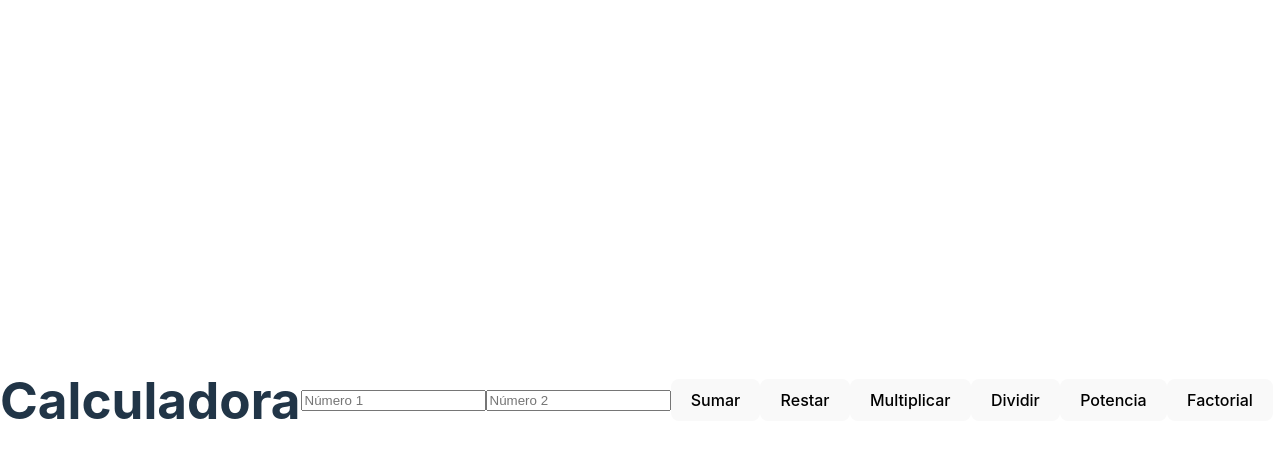
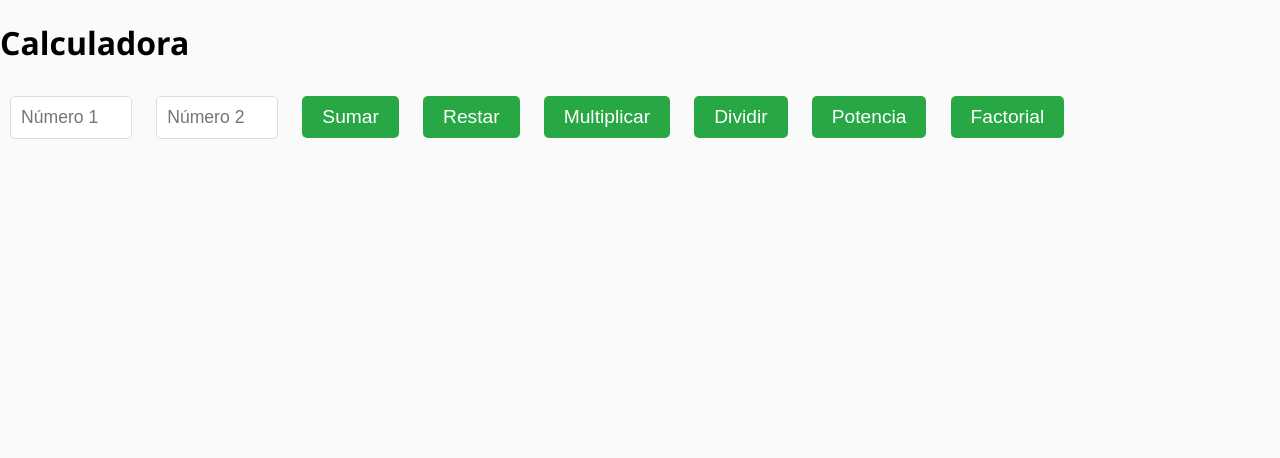
Before and after one commit to jmbbenavides/Guia-4, a website built with Vite: page EjecicioDos/index.html in a window 1280 px wide. Built offline with nearby package versions, Linux system fonts and the light colour scheme.

Commit message:
modificacion de archivos

```diff
--- /dev/null
+++ b/Benavides/style.css
@@ -0,0 +1,27 @@
+body {
+    font-family: Arial, sans-serif;
+    background-color: #f4f4f4;
+    margin: 0;
+    padding: 20px;
+}
+
+h1 {
+    font-size: 2em;
+    color: #333;
+}
+
+button {
+    display: inline-block;
+    padding: 10px 20px;
+    margin: 10px;
+    border: none;
+    background-color: #4CAF50;
+    color: white;
+    font-size: 1em;
+    cursor: pointer;
+    transition: background-color 0.3s;
+}
+
+button:hover {
+    background-color: #45a049;
+}
--- a/EjecicioDos/index.html
+++ b/EjecicioDos/index.html
@@ -4,6 +4,7 @@
   <meta charset="UTF-8">
   <meta name="viewport" content="width=device-width, initial-scale=1.0">
   <title>Calculadora</title>
+  <link rel="stylesheet" href="style.css">
 </head>
 <body>
   <h1>Calculadora</h1>
--- a/EjecicioDos/src/style.css
+++ /dev/null
@@ -1,96 +0,0 @@
-:root {
-  font-family: Inter, system-ui, Avenir, Helvetica, Arial, sans-serif;
-  line-height: 1.5;
-  font-weight: 400;
-
-  color-scheme: light dark;
-  color: rgba(255, 255, 255, 0.87);
-  background-color: #242424;
-
-  font-synthesis: none;
-  text-rendering: optimizeLegibility;
-  -webkit-font-smoothing: antialiased;
-  -moz-osx-font-smoothing: grayscale;
-}
-
-a {
-  font-weight: 500;
-  color: #646cff;
-  text-decoration: inherit;
-}
-a:hover {
-  color: #535bf2;
-}
-
-body {
-  margin: 0;
-  display: flex;
-  place-items: center;
-  min-width: 320px;
-  min-height: 100vh;
-}
-
-h1 {
-  font-size: 3.2em;
-  line-height: 1.1;
-}
-
-#app {
-  max-width: 1280px;
-  margin: 0 auto;
-  padding: 2rem;
-  text-align: center;
-}
-
-.logo {
-  height: 6em;
-  padding: 1.5em;
-  will-change: filter;
-  transition: filter 300ms;
-}
-.logo:hover {
-  filter: drop-shadow(0 0 2em #646cffaa);
-}
-.logo.vanilla:hover {
-  filter: drop-shadow(0 0 2em #3178c6aa);
-}
-
-.card {
-  padding: 2em;
-}
-
-.read-the-docs {
-  color: #888;
-}
-
-button {
-  border-radius: 8px;
-  border: 1px solid transparent;
-  padding: 0.6em 1.2em;
-  font-size: 1em;
-  font-weight: 500;
-  font-family: inherit;
-  background-color: #1a1a1a;
-  cursor: pointer;
-  transition: border-color 0.25s;
-}
-button:hover {
-  border-color: #646cff;
-}
-button:focus,
-button:focus-visible {
-  outline: 4px auto -webkit-focus-ring-color;
-}
-
-@media (prefers-color-scheme: light) {
-  :root {
-    color: #213547;
-    background-color: #ffffff;
-  }
-  a:hover {
-    color: #747bff;
-  }
-  button {
-    background-color: #f9f9f9;
-  }
-}
--- /dev/null
+++ b/EjecicioDos/style.css
@@ -0,0 +1,60 @@
+/* Ejercicio 2: Clase Calculadora */
+
+body {
+  font-family: 'Segoe UI', Tahoma, Geneva, Verdana, sans-serif;
+  background-color: #fafafa;
+  margin: 0;
+  padding: 0;
+}
+
+.container {
+  width: 80%;
+  margin: 50px auto;
+  padding: 20px;
+  background-color: white;
+  border-radius: 10px;
+  box-shadow: 0px 4px 12px rgba(0, 0, 0, 0.1);
+}
+
+h2 {
+  font-size: 2em;
+  color: #333;
+  text-align: center;
+  margin-bottom: 20px;
+}
+
+input[type="number"] {
+  width: 100px;
+  padding: 10px;
+  font-size: 1.1em;
+  margin: 10px;
+  border: 1px solid #ddd;
+  border-radius: 5px;
+}
+
+button {
+  padding: 10px 20px;
+  font-size: 1.2em;
+  margin: 10px;
+  background-color: #28a745;
+  color: white;
+  border: none;
+  border-radius: 5px;
+  cursor: pointer;
+  transition: background-color 0.3s ease;
+}
+
+button:hover {
+  background-color: #218838;
+}
+
+button:focus {
+  outline: none;
+}
+
+.resultado {
+  margin-top: 20px;
+  font-size: 1.5em;
+  color: #333;
+  text-align: center;
+}
--- a/EjercicioCinco/ejerciciocinco.js
+++ b/EjercicioCinco/ejerciciocinco.js
@@ -38,7 +38,7 @@ var Empleado = /** @class */ (function (_super) {
         _this.sueldo = sueldo;
         return _this;
     }
-    // Método para cargar el sueldo
+    // Metodo para cargar el sueldo
     Empleado.prototype.cargarSueldo = function (sueldo) {
         this.sueldo = sueldo;
     };
--- a/EjercicioCinco/src/style.css
+++ /dev/null
@@ -1,96 +0,0 @@
-:root {
-  font-family: Inter, system-ui, Avenir, Helvetica, Arial, sans-serif;
-  line-height: 1.5;
-  font-weight: 400;
-
-  color-scheme: light dark;
-  color: rgba(255, 255, 255, 0.87);
-  background-color: #242424;
-
-  font-synthesis: none;
-  text-rendering: optimizeLegibility;
-  -webkit-font-smoothing: antialiased;
-  -moz-osx-font-smoothing: grayscale;
-}
-
-a {
-  font-weight: 500;
-  color: #646cff;
-  text-decoration: inherit;
-}
-a:hover {
-  color: #535bf2;
-}
-
-body {
-  margin: 0;
-  display: flex;
-  place-items: center;
-  min-width: 320px;
-  min-height: 100vh;
-}
-
-h1 {
-  font-size: 3.2em;
-  line-height: 1.1;
-}
-
-#app {
-  max-width: 1280px;
-  margin: 0 auto;
-  padding: 2rem;
-  text-align: center;
-}
-
-.logo {
-  height: 6em;
-  padding: 1.5em;
-  will-change: filter;
-  transition: filter 300ms;
-}
-.logo:hover {
-  filter: drop-shadow(0 0 2em #646cffaa);
-}
-.logo.vanilla:hover {
-  filter: drop-shadow(0 0 2em #3178c6aa);
-}
-
-.card {
-  padding: 2em;
-}
-
-.read-the-docs {
-  color: #888;
-}
-
-button {
-  border-radius: 8px;
-  border: 1px solid transparent;
-  padding: 0.6em 1.2em;
-  font-size: 1em;
-  font-weight: 500;
-  font-family: inherit;
-  background-color: #1a1a1a;
-  cursor: pointer;
-  transition: border-color 0.25s;
-}
-button:hover {
-  border-color: #646cff;
-}
-button:focus,
-button:focus-visible {
-  outline: 4px auto -webkit-focus-ring-color;
-}
-
-@media (prefers-color-scheme: light) {
-  :root {
-    color: #213547;
-    background-color: #ffffff;
-  }
-  a:hover {
-    color: #747bff;
-  }
-  button {
-    background-color: #f9f9f9;
-  }
-}
--- /dev/null
+++ b/EjercicioCinco/style.css
@@ -0,0 +1,36 @@
+body {
+  font-family: 'Roboto', sans-serif;
+  background-color: #eef1f5;
+  color: #333;
+  margin: 0;
+  padding: 20px;
+}
+
+h1 {
+  text-align: center;
+  color: #2c3e50;
+}
+
+#output {
+  background-color: #fff;
+  padding: 20px;
+  border: 1px solid #ddd;
+  max-width: 600px;
+  margin: 20px auto;
+  border-radius: 10px;
+  box-shadow: 0 4px 8px rgba(0, 0, 0, 0.1);
+}
+
+p {
+  font-size: 18px;
+  line-height: 1.5;
+  margin: 10px 0;
+}
+
+br {
+  margin-bottom: 20px;
+}
+
+strong {
+  color: #3498db;
+}
--- a/EjercicioCuatro/src/style.css
+++ /dev/null
@@ -1,96 +0,0 @@
-:root {
-  font-family: Inter, system-ui, Avenir, Helvetica, Arial, sans-serif;
-  line-height: 1.5;
-  font-weight: 400;
-
-  color-scheme: light dark;
-  color: rgba(255, 255, 255, 0.87);
-  background-color: #242424;
-
-  font-synthesis: none;
-  text-rendering: optimizeLegibility;
-  -webkit-font-smoothing: antialiased;
-  -moz-osx-font-smoothing: grayscale;
-}
-
-a {
-  font-weight: 500;
-  color: #646cff;
-  text-decoration: inherit;
-}
-a:hover {
-  color: #535bf2;
-}
-
-body {
-  margin: 0;
-  display: flex;
-  place-items: center;
-  min-width: 320px;
-  min-height: 100vh;
-}
-
-h1 {
-  font-size: 3.2em;
-  line-height: 1.1;
-}
-
-#app {
-  max-width: 1280px;
-  margin: 0 auto;
-  padding: 2rem;
-  text-align: center;
-}
-
-.logo {
-  height: 6em;
-  padding: 1.5em;
-  will-change: filter;
-  transition: filter 300ms;
-}
-.logo:hover {
-  filter: drop-shadow(0 0 2em #646cffaa);
-}
-.logo.vanilla:hover {
-  filter: drop-shadow(0 0 2em #3178c6aa);
-}
-
-.card {
-  padding: 2em;
-}
-
-.read-the-docs {
-  color: #888;
-}
-
-button {
-  border-radius: 8px;
-  border: 1px solid transparent;
-  padding: 0.6em 1.2em;
-  font-size: 1em;
-  font-weight: 500;
-  font-family: inherit;
-  background-color: #1a1a1a;
-  cursor: pointer;
-  transition: border-color 0.25s;
-}
-button:hover {
-  border-color: #646cff;
-}
-button:focus,
-button:focus-visible {
-  outline: 4px auto -webkit-focus-ring-color;
-}
-
-@media (prefers-color-scheme: light) {
-  :root {
-    color: #213547;
-    background-color: #ffffff;
-  }
-  a:hover {
-    color: #747bff;
-  }
-  button {
-    background-color: #f9f9f9;
-  }
-}
--- /dev/null
+++ b/EjercicioCuatro/style.css
@@ -0,0 +1,37 @@
+body {
+  font-family: 'Segoe UI', Tahoma, Geneva, Verdana, sans-serif;
+  background-color: #f9f9f9;
+  color: #444;
+  margin: 0;
+  padding: 20px;
+}
+
+h1 {
+  text-align: center;
+  color: #4a4a4a;
+}
+
+#output {
+  background-color: #fff;
+  padding: 20px;
+  border: 1px solid #ccc;
+  max-width: 600px;
+  margin: 20px auto;
+  border-radius: 8px;
+  box-shadow: 0px 4px 6px rgba(0, 0, 0, 0.1);
+}
+
+p {
+  font-size: 16px;
+  line-height: 1.6;
+}
+
+.alert {
+  color: red;
+  font-weight: bold;
+}
+
+.success {
+  color: green;
+  font-weight: bold;
+}
--- a/EjercicioTres/src/style.css
+++ /dev/null
@@ -1,96 +0,0 @@
-:root {
-  font-family: Inter, system-ui, Avenir, Helvetica, Arial, sans-serif;
-  line-height: 1.5;
-  font-weight: 400;
-
-  color-scheme: light dark;
-  color: rgba(255, 255, 255, 0.87);
-  background-color: #242424;
-
-  font-synthesis: none;
-  text-rendering: optimizeLegibility;
-  -webkit-font-smoothing: antialiased;
-  -moz-osx-font-smoothing: grayscale;
-}
-
-a {
-  font-weight: 500;
-  color: #646cff;
-  text-decoration: inherit;
-}
-a:hover {
-  color: #535bf2;
-}
-
-body {
-  margin: 0;
-  display: flex;
-  place-items: center;
-  min-width: 320px;
-  min-height: 100vh;
-}
-
-h1 {
-  font-size: 3.2em;
-  line-height: 1.1;
-}
-
-#app {
-  max-width: 1280px;
-  margin: 0 auto;
-  padding: 2rem;
-  text-align: center;
-}
-
-.logo {
-  height: 6em;
-  padding: 1.5em;
-  will-change: filter;
-  transition: filter 300ms;
-}
-.logo:hover {
-  filter: drop-shadow(0 0 2em #646cffaa);
-}
-.logo.vanilla:hover {
-  filter: drop-shadow(0 0 2em #3178c6aa);
-}
-
-.card {
-  padding: 2em;
-}
-
-.read-the-docs {
-  color: #888;
-}
-
-button {
-  border-radius: 8px;
-  border: 1px solid transparent;
-  padding: 0.6em 1.2em;
-  font-size: 1em;
-  font-weight: 500;
-  font-family: inherit;
-  background-color: #1a1a1a;
-  cursor: pointer;
-  transition: border-color 0.25s;
-}
-button:hover {
-  border-color: #646cff;
-}
-button:focus,
-button:focus-visible {
-  outline: 4px auto -webkit-focus-ring-color;
-}
-
-@media (prefers-color-scheme: light) {
-  :root {
-    color: #213547;
-    background-color: #ffffff;
-  }
-  a:hover {
-    color: #747bff;
-  }
-  button {
-    background-color: #f9f9f9;
-  }
-}
--- /dev/null
+++ b/EjercicioTres/style.css
@@ -0,0 +1,31 @@
+body {
+  font-family: Arial, sans-serif;
+  background-color: #f0f0f0;
+  color: #333;
+  margin: 0;
+  padding: 20px;
+}
+
+h1 {
+  text-align: center;
+  color: #333;
+}
+
+#output {
+  background-color: #fff;
+  padding: 20px;
+  border: 1px solid #ddd;
+  box-shadow: 0 0 10px rgba(0, 0, 0, 0.1);
+  max-width: 600px;
+  margin: 20px auto;
+  border-radius: 8px;
+}
+
+p {
+  font-size: 18px;
+  line-height: 1.5;
+}
+
+strong {
+  color: #0056b3;
+}
```
Also changed, not shown: Benavides/Ejercicio1.js (+3 -13 lines), Benavides/Ejercicio1.ts (added, +54 -0 lines), Benavides/index.html (+1 -3 lines), Benavides/src/Ejercicio1.ts (deleted, +0 -66 lines), EjercicioCinco/index.html (+1 -0 lines), EjercicioCuatro/index.html (+1 -0 lines), EjercicioTres/index.html (+1 -0 lines), Benavides/src/style.css (deleted).
